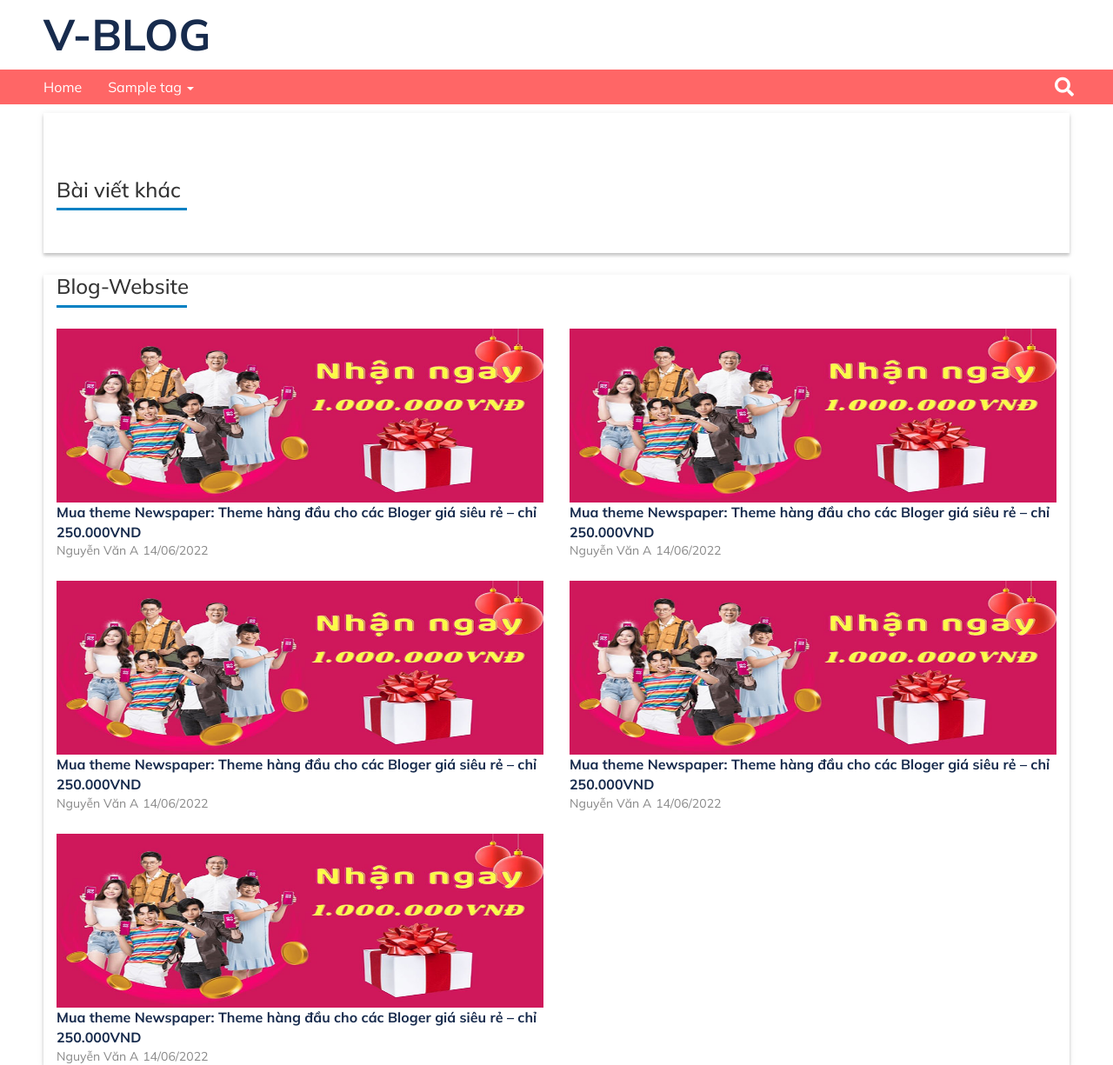
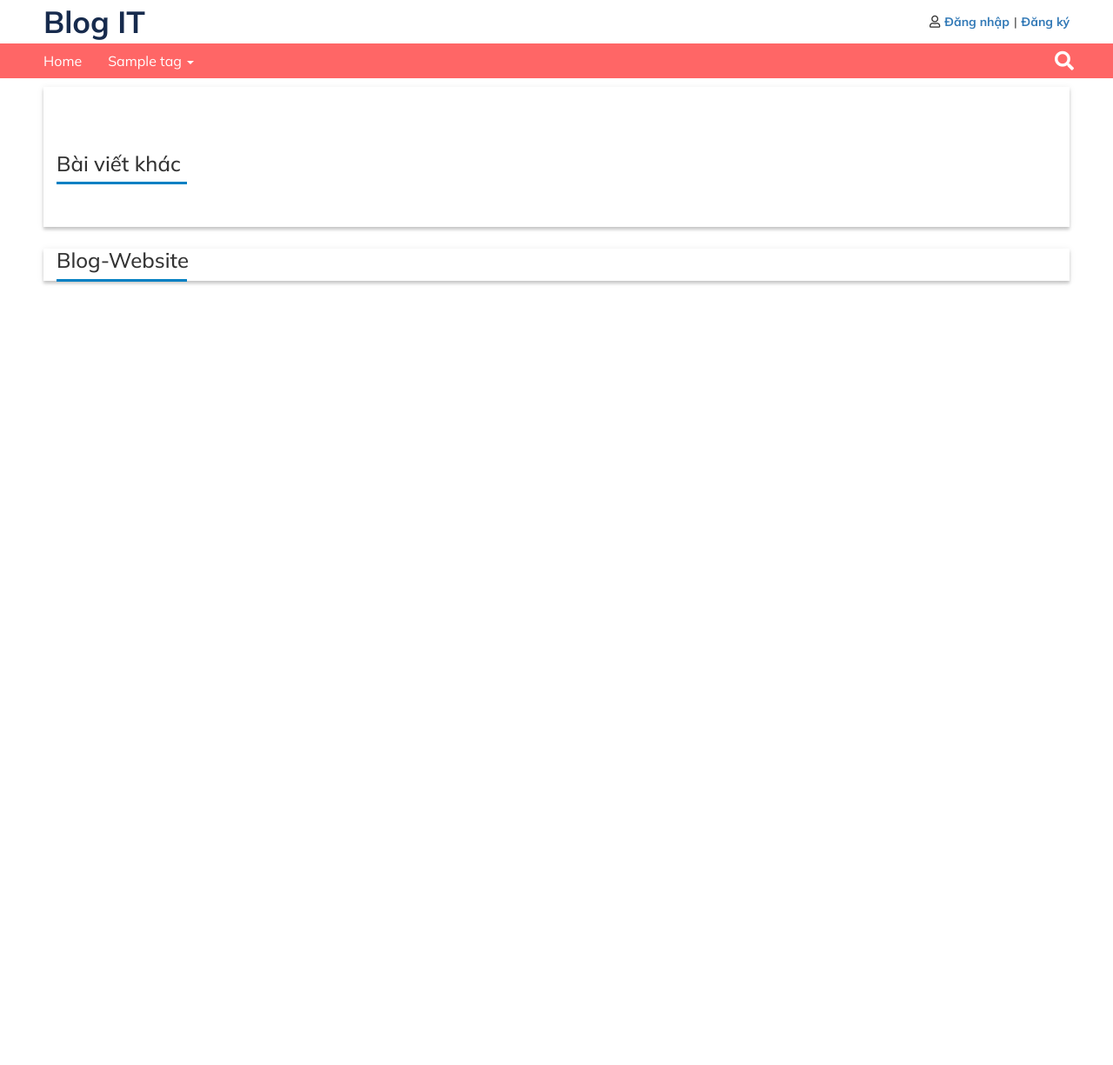
Before and after one commit to Imbugcolor/V-Blog, a PHP site: page / in a window 1280 px wide. Shown: the whole page at 87% size. After the commit the page ends 328 px from the top, so only its background shows below. Run offline with PHP 8.4, Linux system fonts and the light colour scheme; tables that the repository leaves empty or names only in its code hold one stand-in row (values such as "Sample post"); some libraries are stand-ins or nearby versions; some web fonts are replaced.

Commit message:
add something ..

```diff
--- a/homepage/assets/style.css
+++ b/homepage/assets/style.css
@@ -36,19 +36,33 @@
 .mg-t-25{
     margin-top: 25px;
 }
-#banner{
+#header{
     width: 100%;
-    height: 80px;
+    height: 50px;
+    display: flex;
+    justify-content: space-between;
 }
 
-#banner a{
+#header .logo-header a{
     text-decoration: none;
     color:#172b4d;
-    font-size: 50px;
+    font-size: 35px;
     font-weight: bold;
-    line-height: 80px;
+    line-height: 50px;
 }
-
+.user-wrapper{
+    display: flex;
+}
+.user-wrapper span, .user-wrapper a{
+    line-height: 50px;
+}
+.user-wrapper a{
+    text-decoration: none;
+    font-weight: bold;
+}
+.user-wrapper span{
+    padding: 0 5px;
+}
 /*==================
  NAVBAR SECTION
 ====================*/
@@ -504,7 +518,7 @@
 }
 
 @media (max-width:740px){
-    #banner,#new-post-section,#section-post-2{
+    #header,#new-post-section,#section-post-2{
         padding-left: 15px;
         padding-right: 15px;
     }
@@ -528,10 +542,13 @@
     .search-icon span{
         line-height: 50px;
     }
+    .container {
+        padding-right: 0;
+    }
 }
 
 @media (max-width:500px){
-    #banner,#new-post-section,#section-post-2{
+    #header,#new-post-section,#section-post-2{
         padding-left: 15px;
         padding-right: 15px;
     }
@@ -546,5 +563,8 @@
     .search-icon span{
         line-height: 50px;
     }
+    .container {
+        padding-right: 0;
+    }
 }
 /* END Responsive */
--- a/homepage/index.php
+++ b/homepage/index.php
@@ -59,8 +59,20 @@
     <title>Blog IT</title>
 </head>
 <body>
-    <div id="banner" class="pd-l-50 pd-r-50">
-        <a href="#">V-BLOG</a>
+    <div id="header" class="pd-l-50 pd-r-50">
+        <div class="logo-header">
+            <a href="#">Blog IT</a>
+        </div>
+        <div class="user-wrapper">
+            <span><i class="far fa-user"></i></span>
+            <div class="login-section">
+                <a href="#">Đăng nhập</a>
+            </div>
+            <span>|</span>
+            <div class="signup-section">
+                <a href="#">Đăng ký</a>
+            </div>
+        </div>
     </div>
     <section id="menu">
          <div class="container">
@@ -116,7 +128,7 @@
                 <div class="new-post col-8 col-md-12 col-sm-12">
                     <?php
                         //newest post query
-                        $newest_sl = "SELECT * FROM `posts`,`tag` WHERE `posts`.parent_id = `tag`.parent_id ORDER BY post_createdTime DESC LIMIT 1";
+                        $newest_sl = "SELECT * FROM `posts`,`tag` WHERE `posts`.parent_id = `tag`.parent_id AND `posts`.tag_id = `tag`.tag_id  ORDER BY post_createdTime DESC LIMIT 1";
                         $newest_rsl = mysqli_query($connect,$newest_sl);
                         while($rec = mysqli_fetch_array($newest_rsl)){
                     ?>
@@ -213,86 +225,28 @@
             </h3>
             <div class="list-post">
                 <div class="row">
+                    <?php
+                        $tag_index = "SELECT * FROM `posts` WHERE `posts`.parent_id = 3 ORDER BY post_createdTime DESC LIMIT 6";
+                        $rsl_tagIndex = mysqli_query($connect,$tag_index);
+                    while($rec = mysqli_fetch_array($rsl_tagIndex)){
+                    ?>
                     <div class="post-item col-3 col-md-6 col-sm-12">
                         <div class="thumb-post-item">
-                            <a href="">
-                                <img src="./assets/image/khuyen-mai-momo.jpg" alt="">
+                            <a href="./pages/post.php?post_id=<?=$rec['post_id']?>">
+                                <img src="./assets/image/<?=$rec['post_thumbnail']?>" alt="">
                             </a>
                         </div>
                         <div class="title-post-item">
-                            <a href="">Mua theme Newspaper: Theme hàng đầu cho các Bloger giá siêu rẻ – chỉ 250.000VND </a>
+                            <a href="./pages/post.php?post_id=<?=$rec['post_id']?>"><?=$rec['post_title']?></a>
                         </div>
                         <div class="author-post-item">
-                            <span>Nguyễn Văn A</span>
+                            <span><?=$rec['post_author']?></span>
                         </div>
                         <div class="time-post-item">
-                            <span>14/06/2022</span>
+                            <span><?=$rec['post_createdTime']?></span>
                         </div>
                     </div>
-                    <div class="post-item col-3 col-md-6 col-sm-12">
-                        <div class="thumb-post-item">
-                            <a href="">
-                                <img src="./assets/image/khuyen-mai-momo.jpg" alt="">
-                            </a>
-                        </div>
-                        <div class="title-post-item">
-                            <a href="">Mua theme Newspaper: Theme hàng đầu cho các Bloger giá siêu rẻ – chỉ 250.000VND </a>
-                        </div>
-                        <div class="author-post-item">
-                            <span>Nguyễn Văn A</span>
-                        </div>
-                        <div class="time-post-item">
-                            <span>14/06/2022</span>
-                        </div>
-                    </div>
-                    <div class="post-item col-3 col-md-6 col-sm-12">
-                        <div class="thumb-post-item">
-                            <a href="">
-                                <img src="./assets/image/khuyen-mai-momo.jpg" alt="">
-                            </a>
-                        </div>
-                        <div class="title-post-item">
-                            <a href="">Mua theme Newspaper: Theme hàng đầu cho các Bloger giá siêu rẻ – chỉ 250.000VND </a>
-                        </div>
-                        <div class="author-post-item">
-                            <span>Nguyễn Văn A</span>
-                        </div>
-                        <div class="time-post-item">
-                            <span>14/06/2022</span>
-                        </div>
-                    </div>
-                    <div class="post-item col-3 col-md-6 col-sm-12">
-                        <div class="thumb-post-item">
-                            <a href="">
-                                <img src="./assets/image/khuyen-mai-momo.jpg" alt="">
-                            </a>
-                        </div>
-                        <div class="title-post-item">
-                            <a href="">Mua theme Newspaper: Theme hàng đầu cho các Bloger giá siêu rẻ – chỉ 250.000VND </a>
-                        </div>
-                        <div class="author-post-item">
-                            <span>Nguyễn Văn A</span>
-                        </div>
-                        <div class="time-post-item">
-                            <span>14/06/2022</span>
-                        </div>
-                    </div>
-                    <div class="post-item col-3 col-md-6 col-sm-12">
-                        <div class="thumb-post-item">
-                            <a href="">
-                                <img src="./assets/image/khuyen-mai-momo.jpg" alt="">
-                            </a>
-                        </div>
-                        <div class="title-post-item">
-                            <a href="">Mua theme Newspaper: Theme hàng đầu cho các Bloger giá siêu rẻ – chỉ 250.000VND </a>
-                        </div>
-                        <div class="author-post-item">
-                            <span>Nguyễn Văn A</span>
-                        </div>
-                        <div class="time-post-item">
-                            <span>14/06/2022</span>
-                        </div>
-                    </div>
+                    <?php } ?>
                 </div>
             </div>
         </div>
```
Also changed, not shown: homepage/modules/header.php (+14 -2 lines), homepage/assets/bootstrap.css, homepage/assets/image/webhosting-hoạt-động.jpg (added).
